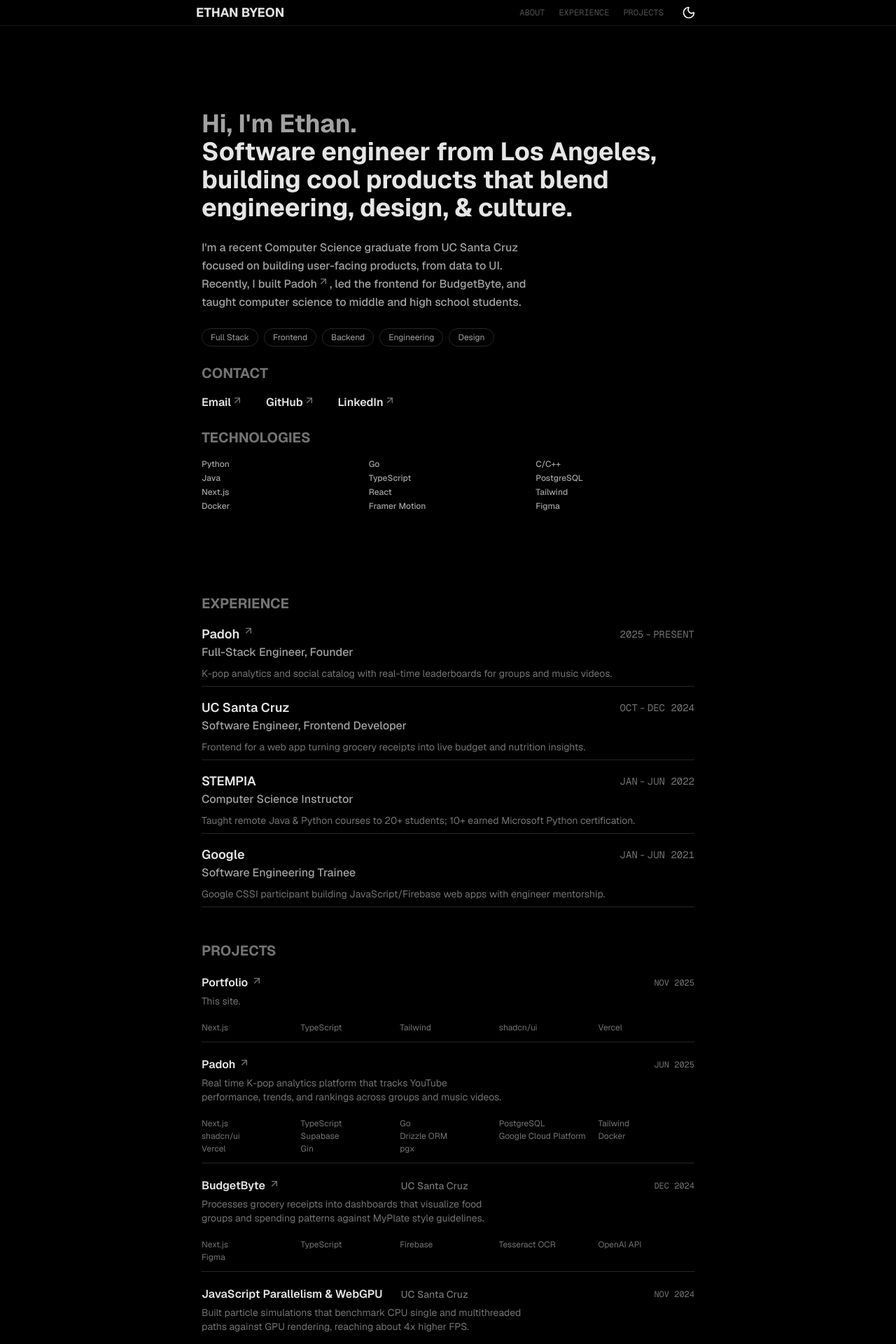
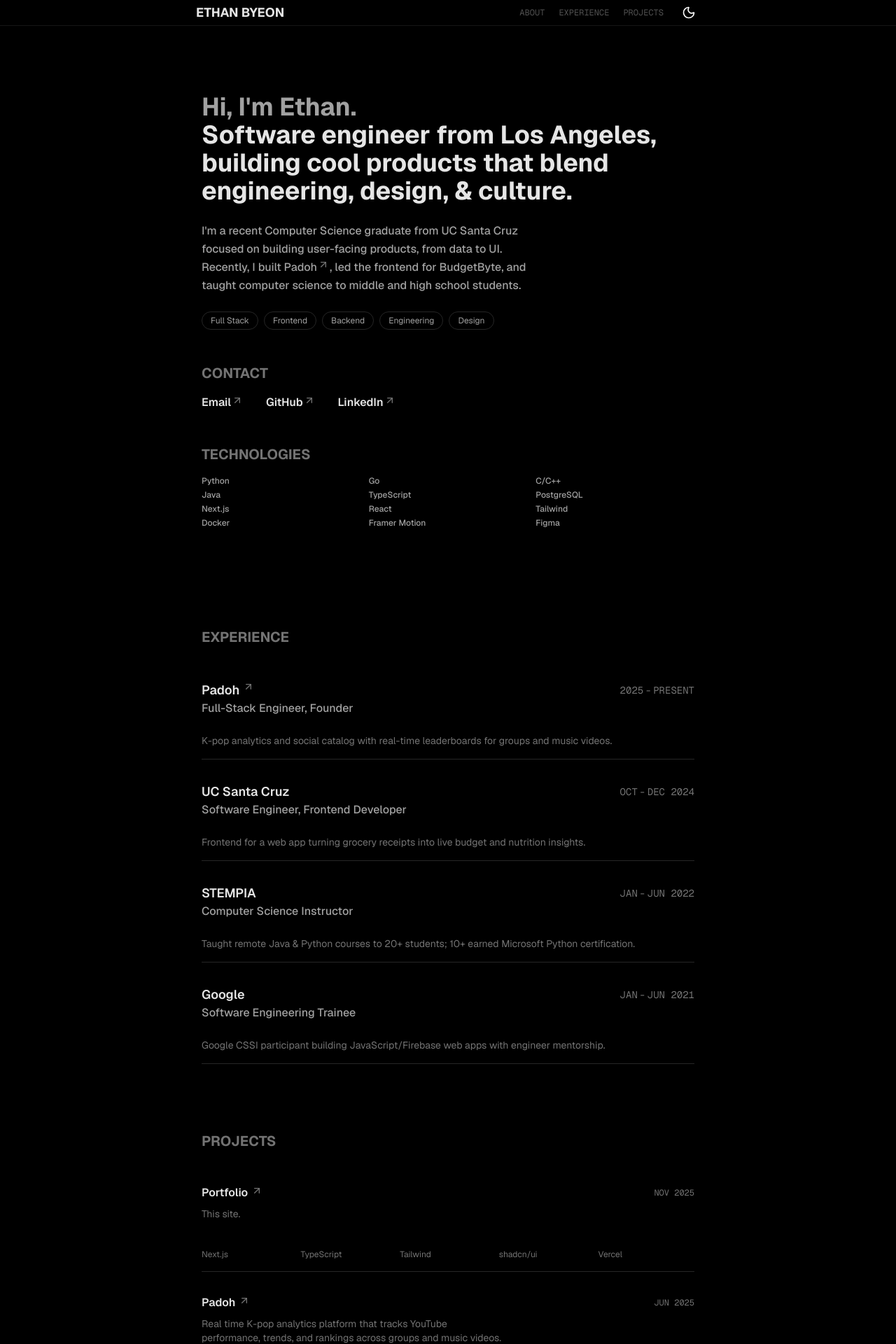
Before and after one commit to ethanbyeon/portfolio, a Next.js app: page / in a window 1280 px wide. Shown: the top 1920 px of the page at 70% size. Built offline with nearby package versions, Linux system fonts and the light colour scheme.

Commit message:
style: increase spacing between sections and within content lists

```diff
--- a/src/app/(home)/about.tsx
+++ b/src/app/(home)/about.tsx
@@ -6,12 +6,13 @@
   <section
     id="about"
     className="
-      space-y-6 pt-22
+      space-y-12 pt-22
       scroll-mt-20
       min-h-[100vh]
       flex flex-col justify-center
   "
   >
+    <div className="space-y-6">
       {/* Hero */}
       <div className="space-y-3 leading-relaxed">
         <h1 className="text-4xl font-bold text-balance text-neutral-500 dark:text-primary">
@@ -36,8 +37,8 @@
           >
             Padoh
           </ExternalLink>
-        , led the frontend for BudgetByte, and taught computer science to middle
-        and high school students.
+          , led the frontend for BudgetByte, and taught computer science to
+          middle and high school students.
         </p>
       </div>
 
@@ -54,6 +55,7 @@
           ),
         )}
       </div>
+    </div>
 
     <Contact />
     <Technologies />
--- a/src/app/(home)/experience.tsx
+++ b/src/app/(home)/experience.tsx
@@ -6,13 +6,13 @@
     <h2 className="mb-4 font-bold text-xl uppercase dark:text-neutral-500">
       Experience
     </h2>
-    <ul className="space-y-4">
+    <ul>
       {EXPERIENCE.map((exp) => (
         <li
           key={exp.company}
           className="
               group
-              relative flex flex-col pb-2
+              relative flex flex-col pt-8 pb-4
               border-b dark:border-neutral-800
               transition-all duration-500
               before:content-['']
@@ -58,7 +58,7 @@
               {exp.title}
             </h4>
           </div>
-          <p className="text-sm text-neutral-500">{exp.description}</p>
+          <p className="mt-4 text-sm text-neutral-500">{exp.description}</p>
         </li>
       ))}
     </ul>
--- a/src/app/(home)/page.tsx
+++ b/src/app/(home)/page.tsx
@@ -6,7 +6,7 @@
 export default function Home() {
   return (
     <>
-      <main className="space-y-12">
+      <main className="space-y-24">
         <About />
         <Experience />
         <Projects />
--- a/src/app/(home)/projects.tsx
+++ b/src/app/(home)/projects.tsx
@@ -3,7 +3,7 @@
 
 export const Projects = () => (
   <section id="projects" className="scroll-mt-20">
-    <h2 className="mb-2 font-bold text-xl uppercase dark:text-neutral-500">Projects</h2>
+    <h2 className="mb-4 font-bold text-xl uppercase dark:text-neutral-500">Projects</h2>
 
     <ul>
       {PROJECTS.map((exp) => {
@@ -17,10 +17,11 @@
           <li
             key={exp.title}
             className="
-              group relative mt-2
+              group
+              relative
               grid grid-cols-[minmax(0,2fr)_minmax(0,2fr)_minmax(0,1fr)]
               items-center
-              gap-x-4 gap-y-1 py-3
+              gap-x-4 gap-y-2 pt-8 pb-4
 
               border-b dark:border-neutral-800
               transition-all duration-500
@@ -87,7 +88,7 @@
               </p>
             </div>
 
-            <div className="col-span-3 mt-4">
+            <div className="col-span-3 mt-8">
               <div
                 className="
                   grid grid-cols-3 sm:grid-cols-5
```
Lines whose indentation alone changed are shown as unchanged.
